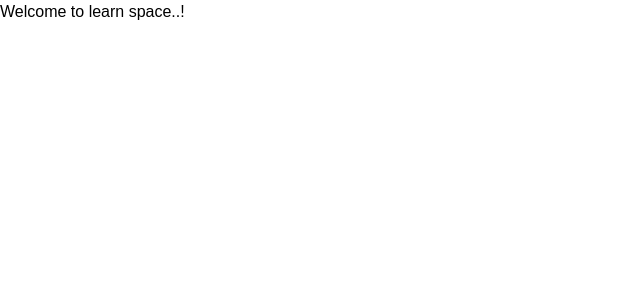
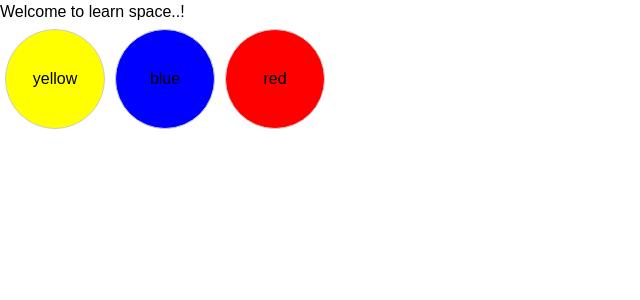
Before and after one commit to Ragasrm/LearningProgress, a Next.js app in the folder Front-end/my-app/: page / in a window 1280 px wide. Shown: the top 300 px of the page, without its empty margins (0-640 px from the left). Built offline with nearby package versions, Linux system fonts and the light colour scheme.

Commit message:
Button problem component

```diff
--- /dev/null
+++ b/Front-end/my-app/Component/ThreeButton/ThreeButtonProblem.jsx
@@ -0,0 +1,42 @@
+"use client"
+import React, { useState } from 'react'
+
+function ThreeButtonProblem() {
+  const threeButtonObject = [
+    {
+      name: "yellow",
+      color: "yellow",
+    },
+    {
+      name: "blue",
+      color: "blue",
+    },
+    {
+      name: "red",
+      color: "red",
+    },
+  ]
+
+  const [selectedButton, setSelectedButton] = useState(null)
+  return (
+    <div>
+      {
+        threeButtonObject.map((button) => {
+          return (
+            <button key={button.name} style={{ backgroundColor: button.color ,padding: "10px", margin: "5px", height: "100px", width: "100px", borderRadius:"50%",
+              border: "1px solid #ccc", color: "black", fontSize: "16px", cursor: "pointer"
+             }}
+
+             onClick={() => setSelectedButton(button.name)}
+            >
+              {button.name}
+            </button>
+          )
+        })
+      }
+      <h1>{selectedButton}</h1>
+    </div>
+  )
+}
+
+export default ThreeButtonProblem
--- a/Front-end/my-app/app/page.tsx
+++ b/Front-end/my-app/app/page.tsx
@@ -1,3 +1,4 @@
+import ThreeButtonProblem from '@/Component/ThreeButton/ThreeButtonProblem'
 
 export default function Home() {
   return (
@@ -6,6 +7,8 @@ export default function Home() {
         <h1>
           Welcome to learn space..!
           </h1>
+
+          <ThreeButtonProblem />
       </main>
     </div>
   );
```
